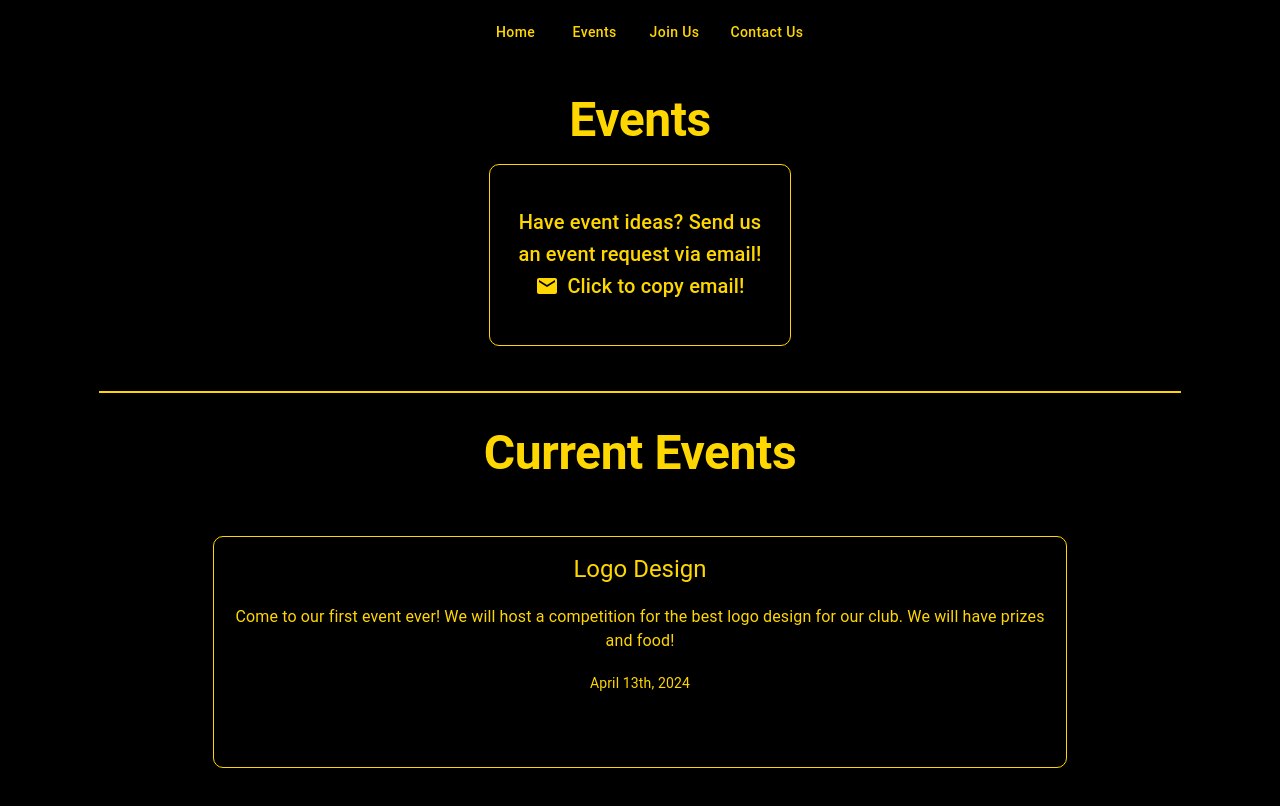
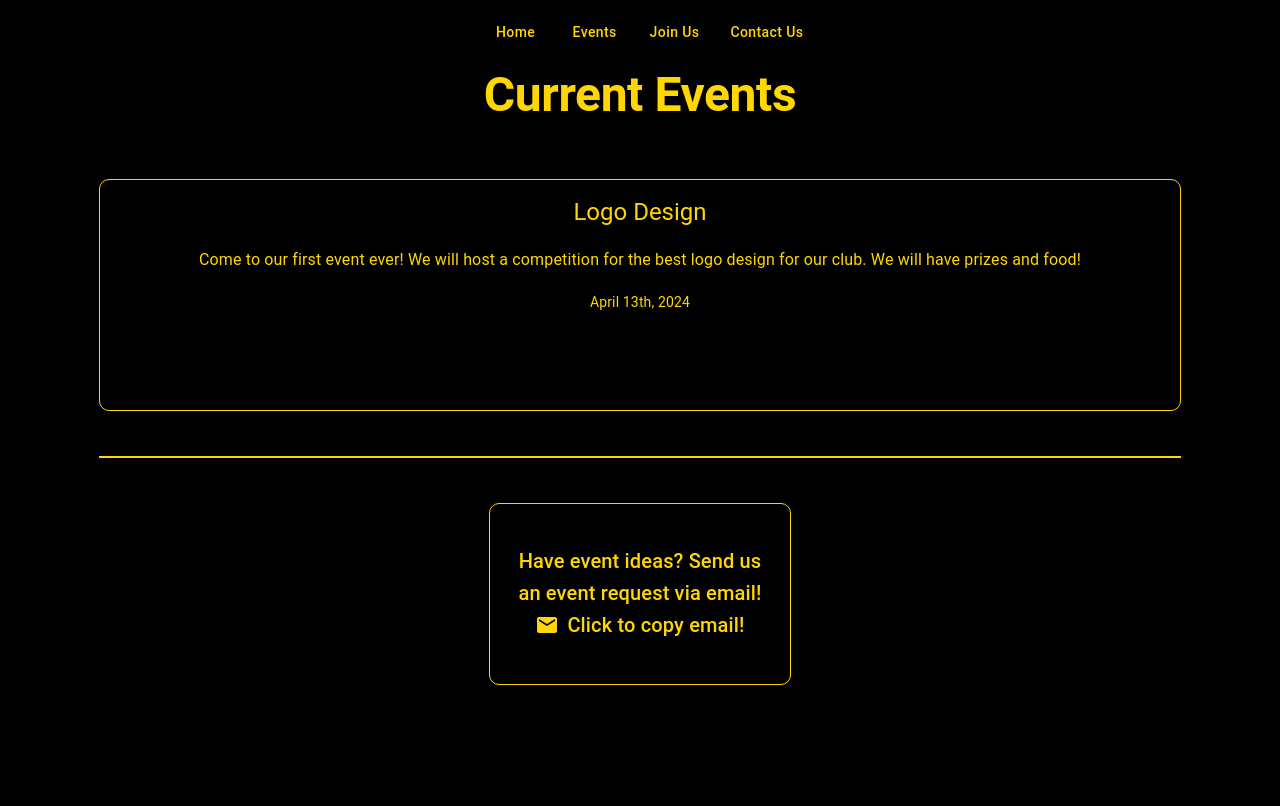
Before and after one commit to Pranav237/squirrel-watchers-site, a React (Create React App) app: page /events in a window 1280 px wide. Shown: the top 806 px of the page. Built offline with nearby package versions, Linux system fonts and the light colour scheme.

Commit message:
edited home page

```diff
--- a/src/pages/Home.js
+++ b/src/pages/Home.js
@@ -26,16 +26,11 @@ function Home() {
 
   const handleUploadClick = () => {
     if (!selectedFile || !instagramUsername) {
-      setIsFormValid(false);
+      setIsFormValid(false); // Set form validity to false if either field is empty
       return;
     }
 
-    // Check the size of the file. If greater than 2MB, return and set an error state
-    if (selectedFile.size > 2097152) { // 2MB in bytes
-      setOpenSnackbar(true);
-      setSnackbarMessage('File size should not exceed 2MB.');
-      return;
-    }    const storageRef = ref(storage, `images/${instagramUsername}/${selectedFile.name}`);
+    const storageRef = ref(storage, `images/${instagramUsername}/${selectedFile.name}`);
     uploadBytes(storageRef, selectedFile).then((snapshot) => {
       getDownloadURL(snapshot.ref).then((downloadURL) => {
         addDoc(collection(db, "images"), {
@@ -204,6 +199,9 @@ function Home() {
           <Typography variant="body1" gutterBottom fontSize={{ xs: '1em', sm: '1em' }}>
             We are the squirrel watchers of Purdue University. In a NUTshell (get it?), we spot squirrels, take photos, and upload them.
           </Typography>
+          <Typography variant="body1" gutterBottom fontSize={{ xs: '1em', sm: '1em' }}>
+            Find us at purdue.squirrels on Instagram!
+          </Typography>
         </Box>
 
         <Box
@@ -231,16 +229,16 @@ function Home() {
             value={instagramUsername}
             onChange={(e) => {
               setInstagramUsername(e.target.value);
-              setIsFormValid(true); // Reset form validity on input change
+              setIsFormValid(true);
             }}
             style={{
               backgroundColor: 'black',
               color: 'gold',
-              border: isFormValid ? '1px solid gold' : '1px solid red', // Apply red border if form is invalid
+              border: isFormValid ? '1px solid gold' : '1px solid red',
               borderRadius: '15px',
               padding: '10px',
               width: '35%',
-              textAlign: 'center', // Center the text horizontally
+              textAlign: 'center',
             }}
           />
           <Button
--- a/src/pages/events.js
+++ b/src/pages/events.js
@@ -19,12 +19,12 @@ function Events() {
         cursor: 'pointer',
     };
 
-    const titleStyle = {
-        fontSize: '3em', // Set the font size to match the About Us page
-        color: 'gold', // Match the color
-        textAlign: 'center',
-        marginTop: '26px', // Adjust top margin as needed
-    };
+    // const titleStyle = {
+    //     fontSize: '3em', // Set the font size to match the About Us page
+    //     color: 'gold', // Match the color
+    //     textAlign: 'center',
+    //     marginTop: '26px', // Adjust top margin as needed
+    // };
 
     const copyToClipboardFallback = (text) => {
         const textarea = document.createElement('textarea');
@@ -59,30 +59,7 @@ function Events() {
         <div style={{ backgroundColor: '#000000', minHeight: '100vh' }}>
             <NavigationBar />
             <div style={{ padding: '40px', textAlign: 'center' }}>
-                <Typography variant="h2" component="h2" style={titleStyle} fontWeight={'bold'}>
-                    Events
-                </Typography>
-                <div style={{ display: 'flex', flexDirection: 'column', alignItems: 'center' }}>
-
-                    {/* Email Card */}
-                    <Card sx={cardStyles} onClick={() => copyToClipboard('squirrelwatcherspurdue@gmail.com')}>
-                        <CardContent>
-                            <Typography sx={{ fontSize: 14 }} color="text.secondary" gutterBottom>
-                                Email Us
-                            </Typography>
-                            <Typography variant='h6' sx={{ display: 'flex', alignItems: 'center' }}>
-                                Have event ideas? Send us an event request via email!
-                            </Typography>
-                            <Typography variant="h6" component="div" sx={{ display: 'flex', alignItems: 'center', justifyContent: 'center' }}>
-                                <EmailIcon sx={{ marginRight: '8px' }} />
-                                Click to copy email!
-                            </Typography>
-                        </CardContent>
-                    </Card>
-
-                    <hr style={{ width: '90%', border: '1px solid gold', margin: '30px' }} />
-
-                    <Typography variant="h2" component="h2" style={{fontSize: '3em', color: 'gold', textAlign: 'center', marginTop: '1px'}} fontWeight={'bold'}>
+            <Typography variant="h2" component="h2" style={{fontSize: '3em', color: 'gold', textAlign: 'center', marginTop: '1px'}} fontWeight={'bold'}>
                         Current Events
                     </Typography>
 
@@ -104,6 +81,27 @@ function Events() {
                         </Card>
                         {/* Add more cards as needed */}
                     </div>
+
+                <div style={{ display: 'flex', flexDirection: 'column', alignItems: 'center' }}>
+                <hr style={{ width: '90%', border: '1px solid gold', margin: '30px' }} />
+
+                    {/* Email Card */}
+                    <Card sx={cardStyles} onClick={() => copyToClipboard('squirrelwatcherspurdue@gmail.com')}>
+                        <CardContent>
+                            <Typography sx={{ fontSize: 14 }} color="text.secondary" gutterBottom>
+                                Email Us
+                            </Typography>
+                            <Typography variant='h6' sx={{ display: 'flex', alignItems: 'center' }}>
+                                Have event ideas? Send us an event request via email!
+                            </Typography>
+                            <Typography variant="h6" component="div" sx={{ display: 'flex', alignItems: 'center', justifyContent: 'center' }}>
+                                <EmailIcon sx={{ marginRight: '8px' }} />
+                                Click to copy email!
+                            </Typography>
+                        </CardContent>
+                    </Card>
+
+
                 </div>
             </div>
         </div>
--- a/src/pages/join.js
+++ b/src/pages/join.js
@@ -19,7 +19,6 @@ function Join() {
   const [formData, setFormData] = useState({
     fullName: '',
     instagramUsername: '',
-    reasonToJoin: '',
     goals: '',
   });
 
@@ -40,7 +39,6 @@ function Join() {
       setFormData({
         fullName: '',
         instagramUsername: '',
-        reasonToJoin: '',
         goals: '',
       });
     } catch (error) {
```
